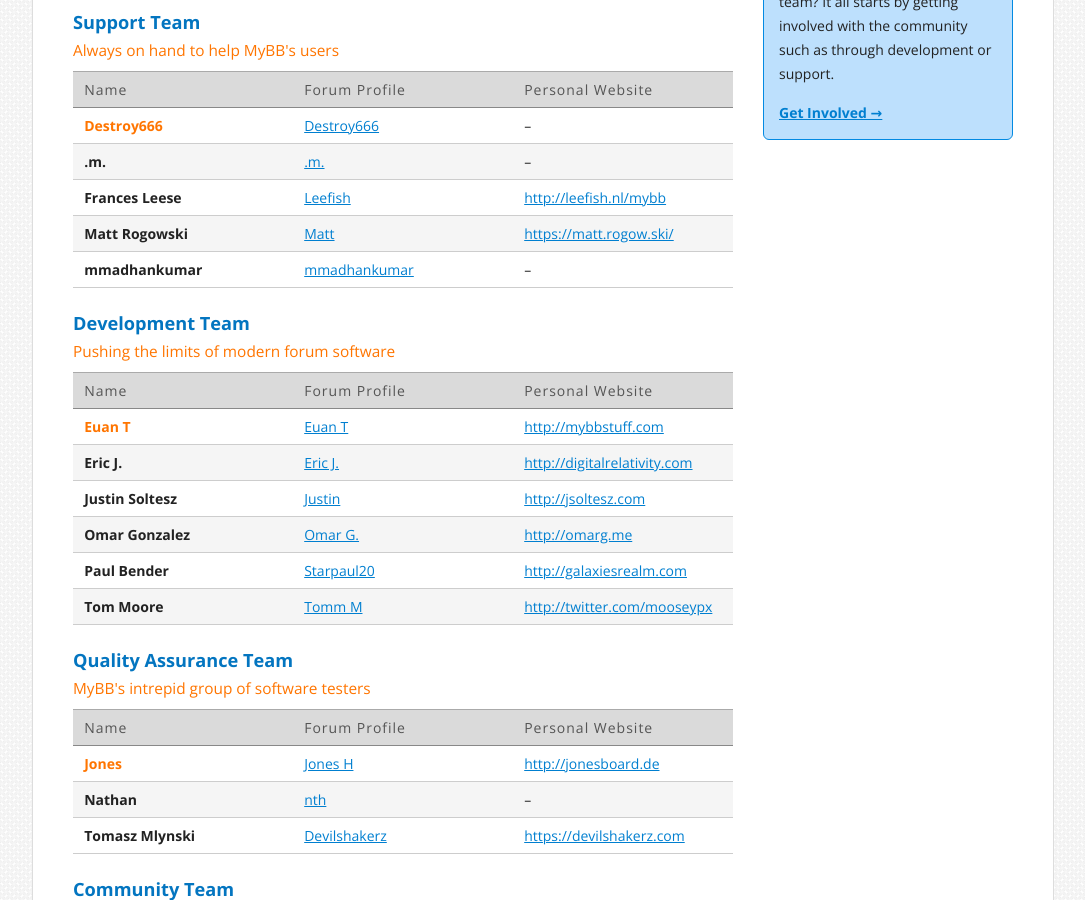
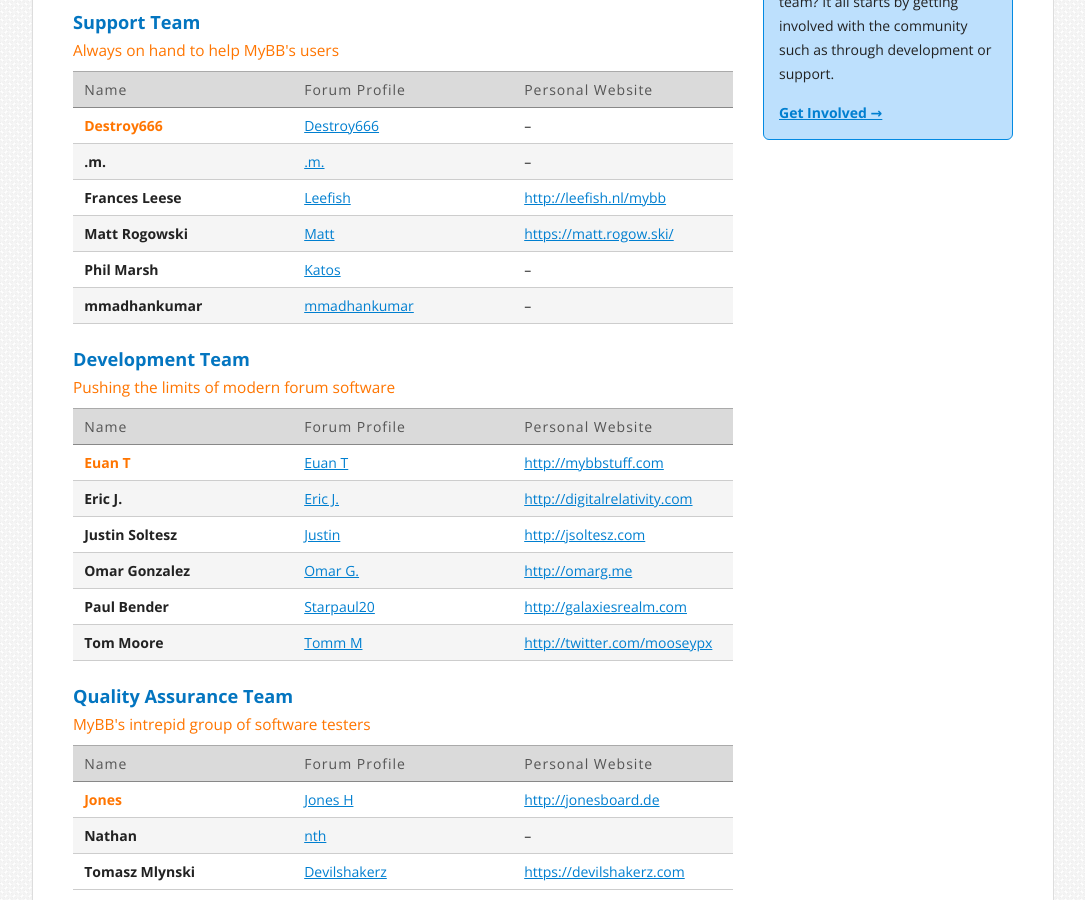
Before and after one commit to mybb/mybb.com, a Jekyll site: the page built from about/team.html, in a window 1280 px wide and 900 px high, scrolled down 607 px. Shown: the whole window, without its empty margins (97-1182 px from the left). Built offline with Jekyll 4.4.1, drawn with Linux system fonts in a browser that asks for light colours; nearby versions of some CDN libraries.

Commit message:
adding Katos to team

```diff
--- a/_data/team_support.yml
+++ b/_data/team_support.yml
@@ -19,3 +19,7 @@
   uid: 13556
   username: "Matt"
   website: "https://matt.rogow.ski/"
+- name: "Phil Marsh"
+  uid: 104958
+  username: "Katos"
+  website: ""
```
